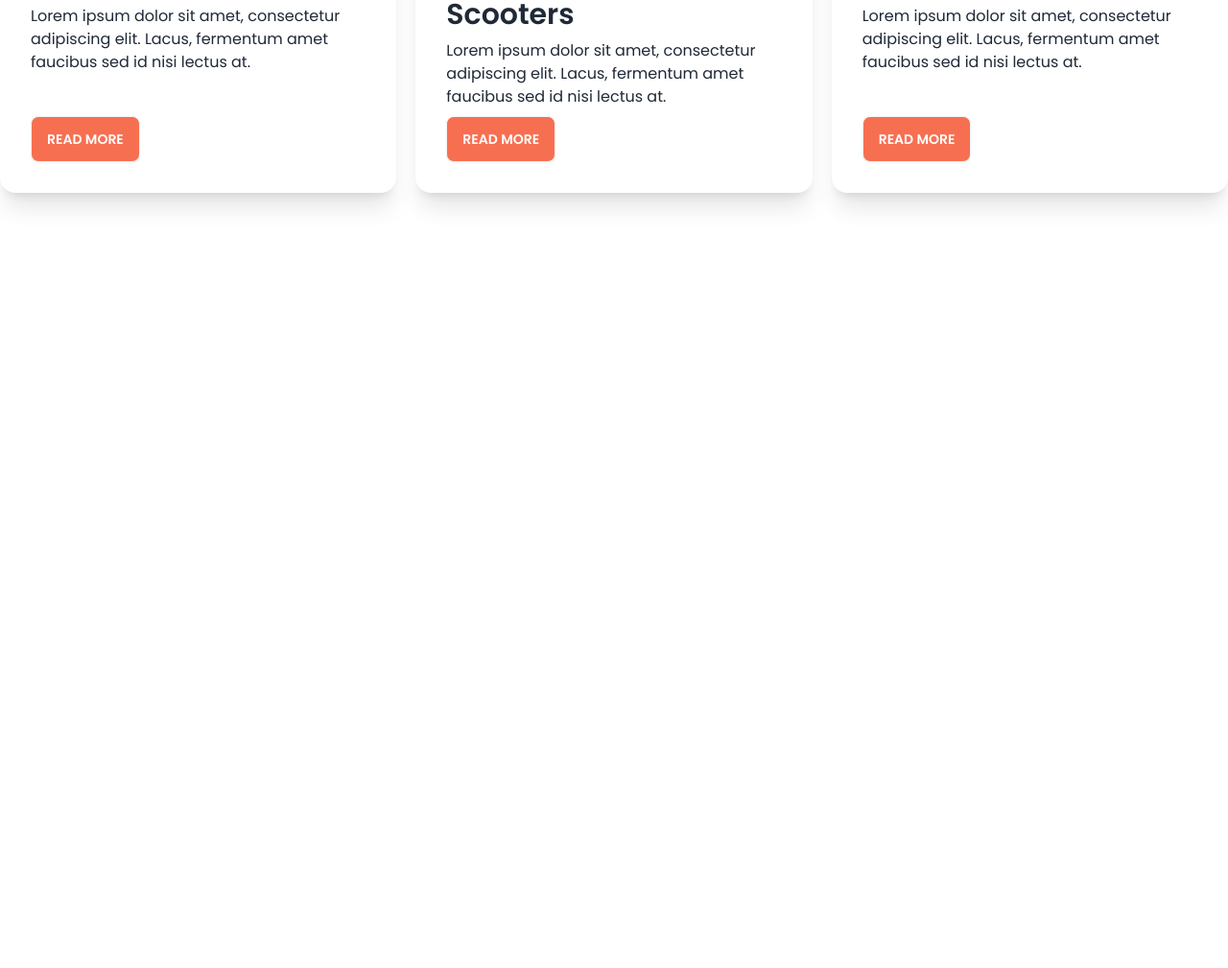
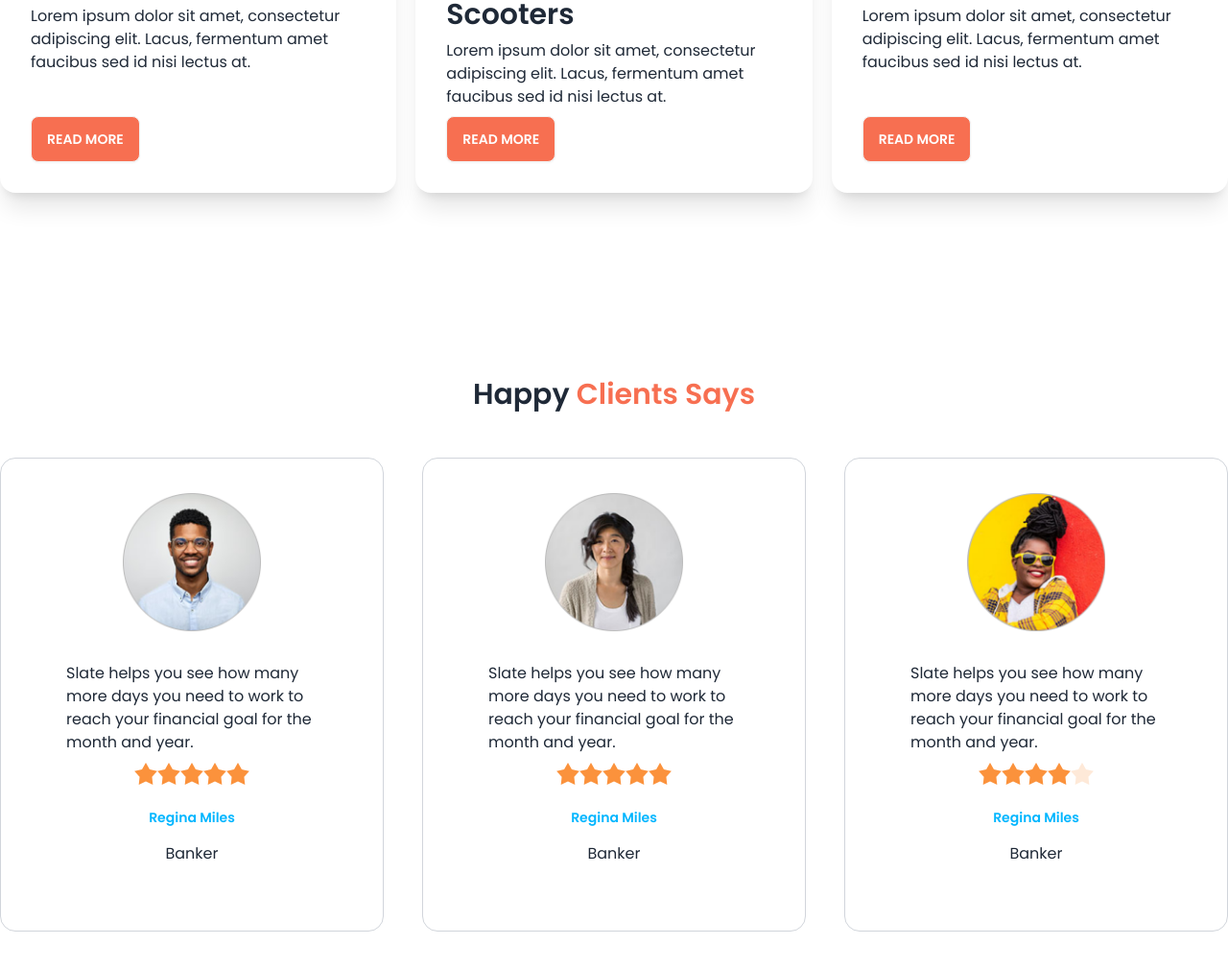
Before and after one commit to TinnyDatta/biker-zone-with-daisyui, a plain HTML site: page index.html in a window 1280 px wide. Shown: the part 1129-2138 px from the top of the page at 96% size. Before the commit the page ends 1426 px from the top, so only its background shows below. Drawn offline with nearby package versions, Linux system fonts and the light colour scheme.

Commit message:
added happy clients section

```diff
--- a/index.html
+++ b/index.html
@@ -22,7 +22,7 @@
                         clifford: '#da373d',
                         'bike-primary': '#F76F51',
                         'bike-primary-bg': 'rgba(231, 111, 81, 0.10)',
-                        'bike-btn-outline': 'rgba(231, 111, 81, 0.10)',
+
                     }
                 }
             }
@@ -210,6 +210,78 @@
             </div>
 
         </section>
+        <!-- happy clients -->
+        <section class="my-24">
+            <h3 class="text-3xl mb-12 font-semibold text-center">Happy <span class="text-bike-primary">Clients
+                    Says</span></h3>
+            <div class="grid gap-10 grid-cols-1 md:grid-cols-2 lg:grid-cols-3">
+                <!-- first review -->
+                <div class="card bg-base-100 p-9 border border-gray-300">
+                    <figure><img class="w-36" src="/images/others/user-1.png" alt="Shoes" /></figure>
+                    <div class="card-body">
+                      <p>Slate helps you see how
+                        many more days you need
+                        to work to reach your financial
+                        goal for the month and year.</p>
+                        <div class="rating justify-center">
+                            <input type="radio" name="rating-2" class="mask mask-star-2 bg-orange-400" />
+                            <input type="radio" name="rating-2" class="mask mask-star-2 bg-orange-400"  />
+                            <input type="radio" name="rating-2" class="mask mask-star-2 bg-orange-400" />
+                            <input type="radio" name="rating-2" class="mask mask-star-2 bg-orange-400" checked />
+                            <input type="radio" name="rating-2" class="mask mask-star-2 bg-orange-400" />
+                          </div>
+                      <div class="text-center space-y-4 mt-4">
+                       <h4 class="font-semibold text-sm text-info">Regina Miles</h4>
+                       <p>Banker</p>
+                      </div>
+                    </div>
+                  </div>
+                <!-- second review -->
+                <div class="card bg-base-100 p-9 border border-gray-300">
+                    <figure><img class="w-36" src="/images/others/user-2.png" alt="Shoes" /></figure>
+                    <div class="card-body">
+                      <p>Slate helps you see how
+                        many more days you need
+                        to work to reach your financial
+                        goal for the month and year.</p>
+                        <div class="rating justify-center">
+                            <input type="radio" name="rating-2" class="mask mask-star-2 bg-orange-400" />
+                            <input type="radio" name="rating-2" class="mask mask-star-2 bg-orange-400"  />
+                            <input type="radio" name="rating-2" class="mask mask-star-2 bg-orange-400" />
+                            <input type="radio" name="rating-2" class="mask mask-star-2 bg-orange-400" checked />
+                            <input type="radio" name="rating-2" class="mask mask-star-2 bg-orange-400" />
+                          </div>
+                      <div class="text-center space-y-4 mt-4">
+                       <h4 class="font-semibold text-sm text-info">Regina Miles</h4>
+                       <p>Banker</p>
+                      </div>
+                    </div>
+                  </div>
+                <!-- third review -->
+                <div class="card bg-base-100 p-9 border border-gray-300">
+                    <figure><img class="w-36" src="/images/others/user-3.png" alt="Shoes" /></figure>
+                    <div class="card-body">
+                      <p>Slate helps you see how
+                        many more days you need
+                        to work to reach your financial
+                        goal for the month and year.</p>
+                        <div class="rating justify-center">
+                            <input type="radio" name="rating-2" class="mask mask-star-2 bg-orange-400" />
+                            <input type="radio" name="rating-2" class="mask mask-star-2 bg-orange-400"  />
+                            <input type="radio" name="rating-2" class="mask mask-star-2 bg-orange-400" />
+                            <input type="radio" name="rating-2" class="mask mask-star-2 bg-orange-400" checked />
+                            <input type="radio" name="rating-2" class="mask mask-star-2 bg-orange-400" />
+                          </div>
+                      <div class="text-center space-y-4 mt-4">
+                       <h4 class="font-semibold text-sm text-info">Regina Miles</h4>
+                       <p>Banker</p>
+                      </div>
+                    </div>
+                  </div>
+            </div>
+
+        </section>
+
     </main>
     <footer>
 
```
